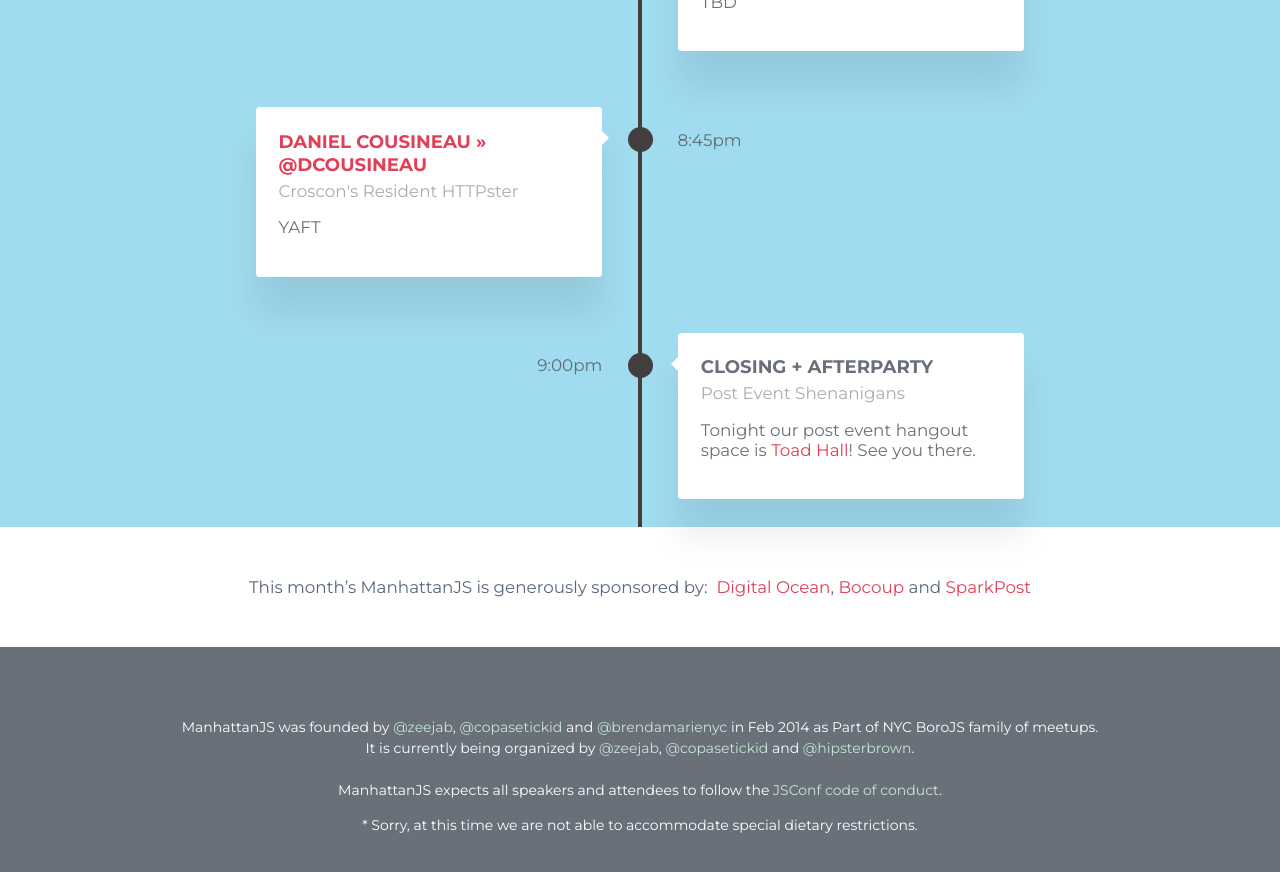
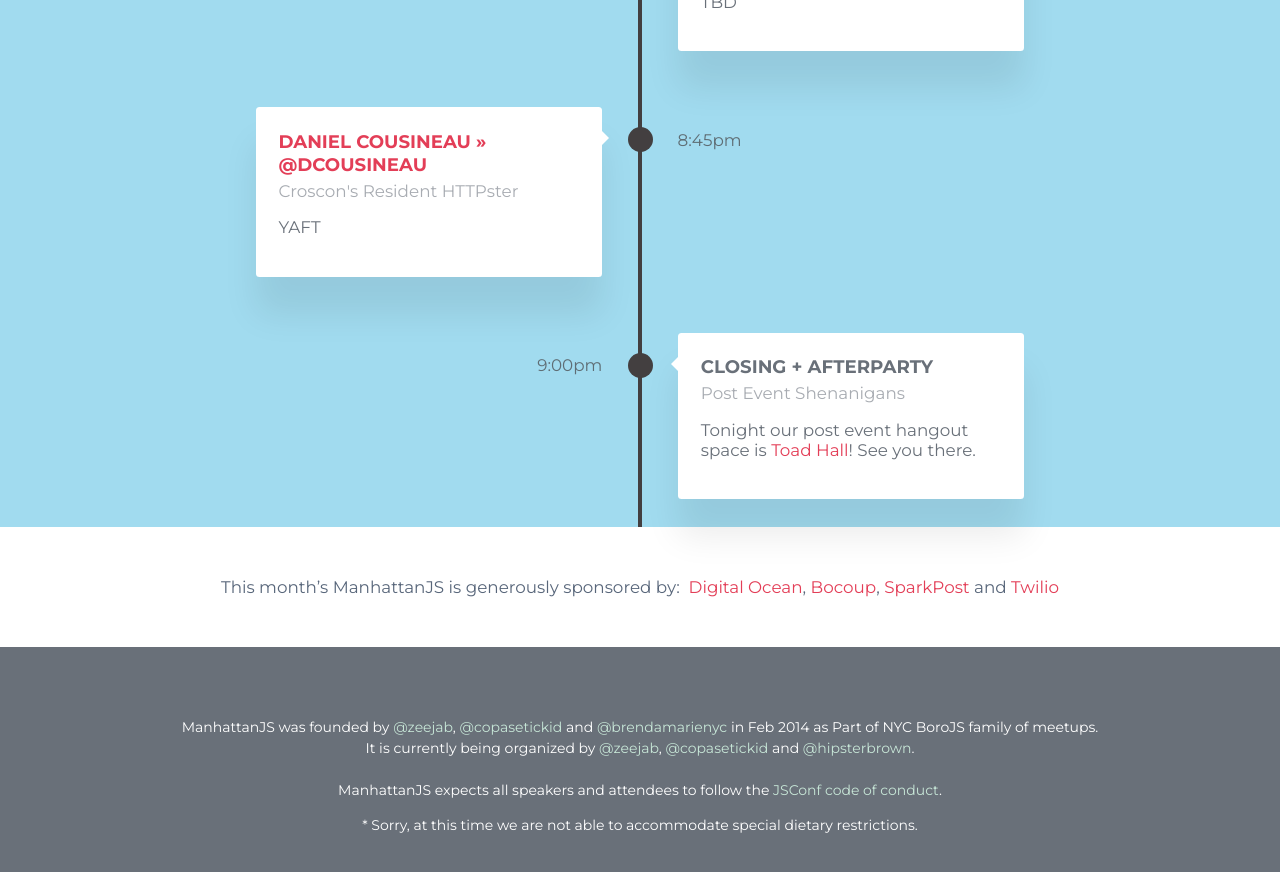
Before and after one commit to manhattanjs/manhattanjs.github.io, a Jekyll site: the page built from index.html, in a window 1280 px wide and 900 px high, scrolled down 2995 px. Shown: the top 872 px of the window. Built offline with Jekyll 4.4.1, drawn with Linux system fonts in a browser that asks for light colours; comment, search, counter and statistics services are not loaded.

Commit message:
Adds Twilio as sponsor!

```diff
--- a/_includes/sponsors/feb-2016.html
+++ b/_includes/sponsors/feb-2016.html
@@ -1,4 +1,4 @@
 <div class="flex-container timeline-clozer">
   This month’s {{site.title}} is generously sponsored by: &nbsp;
-  <a href="https://www.digitalocean.com/" class="external-link" target="_blank">Digital Ocean</a>,&nbsp;<a href="https://bocoup.com/" class="external-link" target="_blank"> Bocoup </a>&nbsp;and&nbsp;<a href="https://www.sparkpost.com/" class="external-link" target="_blank">SparkPost</a>
+  <a href="https://www.digitalocean.com/" class="external-link" target="_blank">Digital Ocean</a>,&nbsp;<a href="https://bocoup.com/" class="external-link" target="_blank"> Bocoup</a>,&nbsp;<a href="https://www.sparkpost.com/" class="external-link" target="_blank">SparkPost</a>&nbsp;and&nbsp;<a href="https://www.twilio.com/" class="external-link" target="_blank">Twilio</a>
 </div>
```
